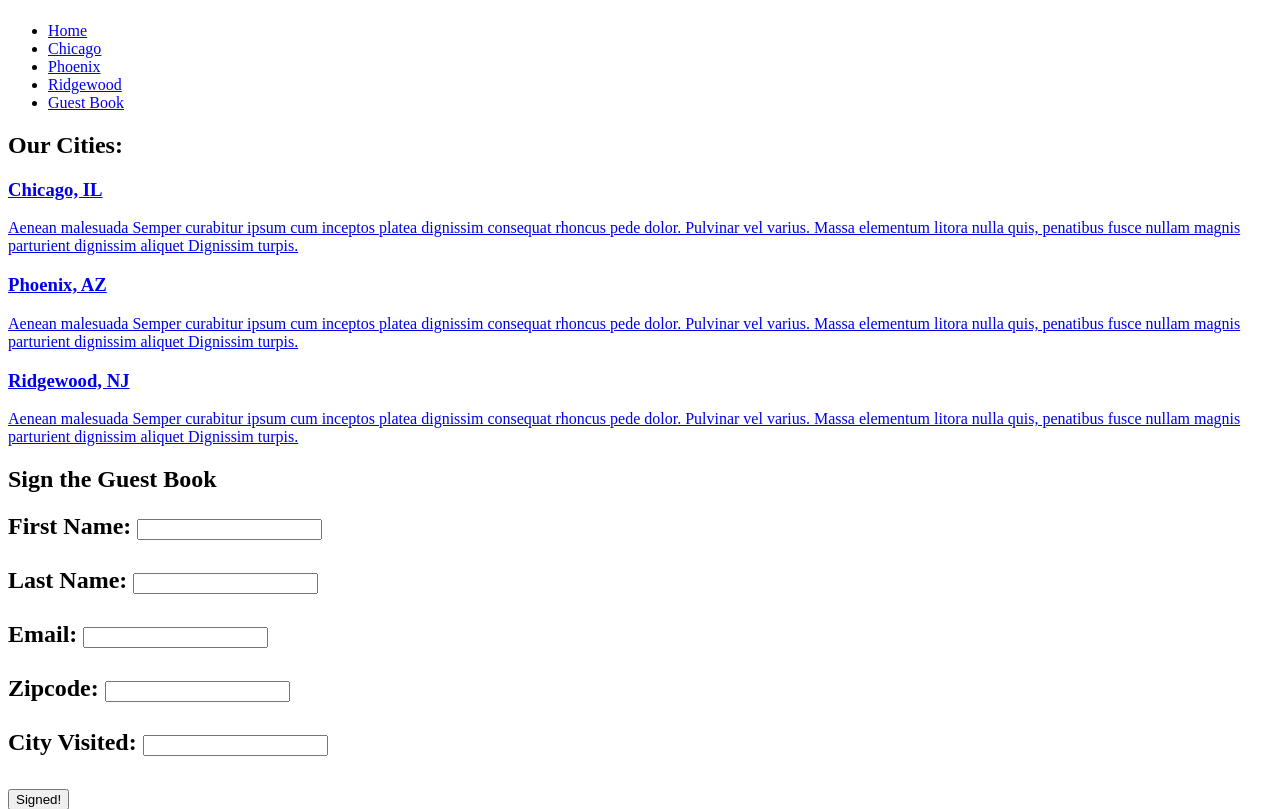
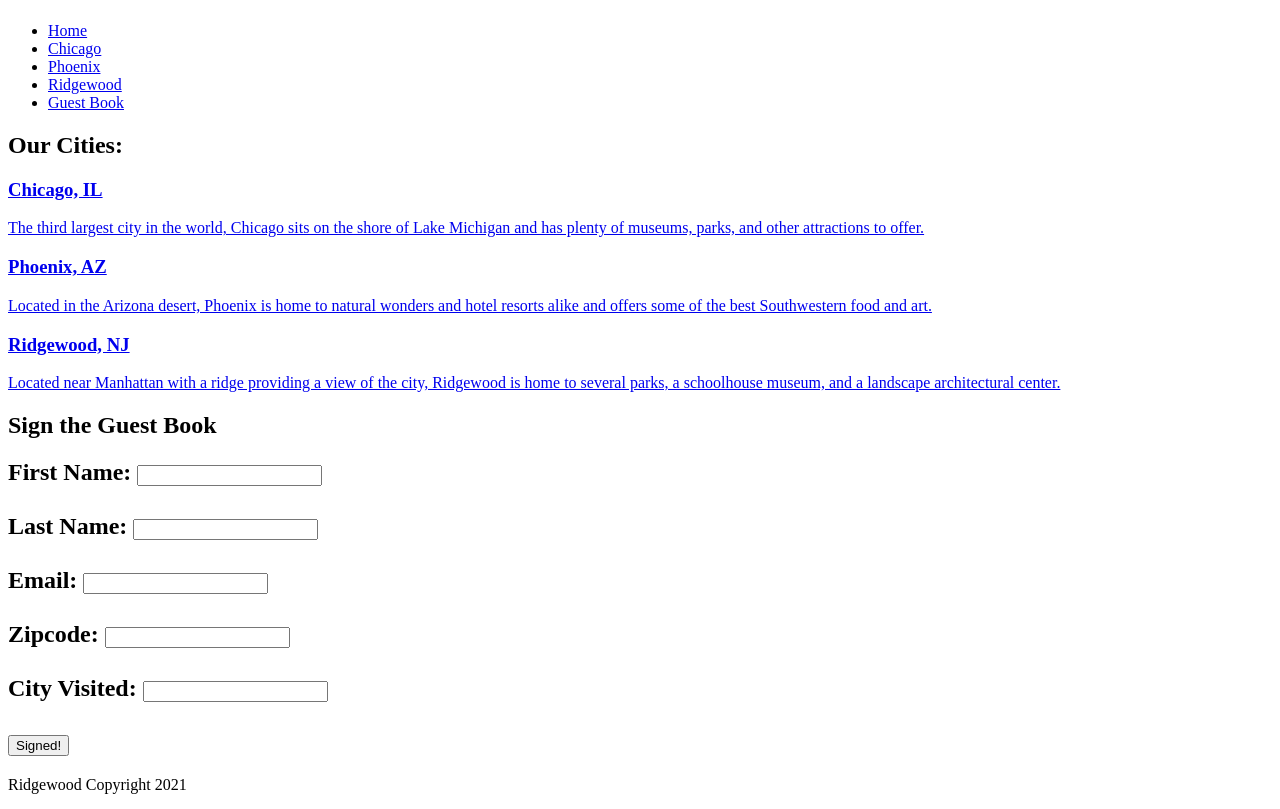
Before and after one commit to MattLeone10/CSC174-Project-2, a PHP site: page / in a window 1280 px wide. Shown: the part 58-867 px from the top of the page. Run offline with PHP 8.4, Linux system fonts and the light colour scheme.

Commit message:
added homepage city descriptions

```diff
--- a/index.php
+++ b/index.php
@@ -24,21 +24,21 @@
 			<h2>Our Cities:</h2>
 
 			<a href="chicago.php">
-				<!-- background image to represent Phoenix -->
+				<!-- background image to represent Chicago -->
 				<h3>Chicago, IL</h3>
-				<p>Aenean malesuada Semper curabitur ipsum cum inceptos platea dignissim consequat rhoncus pede dolor. Pulvinar vel varius. Massa elementum litora nulla quis, penatibus fusce nullam magnis parturient dignissim aliquet Dignissim turpis.</p>
+				<p>The third largest city in the world, Chicago sits on the shore of Lake Michigan and has plenty of museums, parks, and other attractions to offer.</p>
 			</a>
 
 			<a href="phoenix.php">
 				<!-- background image to represent Phoenix -->
 				<h3>Phoenix, AZ</h3>
-				<p>Aenean malesuada Semper curabitur ipsum cum inceptos platea dignissim consequat rhoncus pede dolor. Pulvinar vel varius. Massa elementum litora nulla quis, penatibus fusce nullam magnis parturient dignissim aliquet Dignissim turpis.</p>
+				<p>Located in the Arizona desert, Phoenix is home to natural wonders and hotel resorts alike and offers some of the best Southwestern food and art.</p>
 			</a>
 
 			<a href="ridgewood.php">
-				<!-- background image to represent Phoenix -->
+				<!-- background image to represent Ridgewood -->
 				<h3>Ridgewood, NJ</h3>
-				<p>Aenean malesuada Semper curabitur ipsum cum inceptos platea dignissim consequat rhoncus pede dolor. Pulvinar vel varius. Massa elementum litora nulla quis, penatibus fusce nullam magnis parturient dignissim aliquet Dignissim turpis.</p>
+				<p>Located near Manhattan with a ridge providing a view of the city, Ridgewood is home to several parks, a schoolhouse museum, and a landscape architectural center.</p>
 			</a>
 
 		</article>
```
